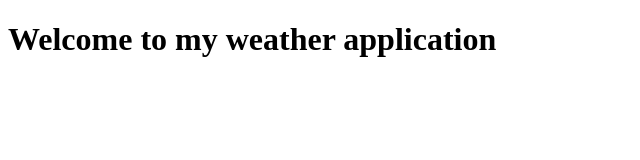
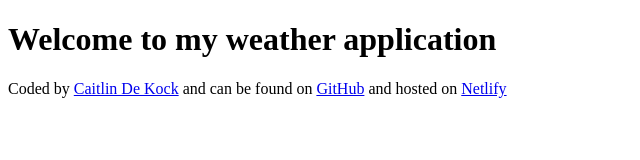
Before and after one commit to caitlinDeKock/shecodes-weather-application, a plain HTML site: page index.html in a window 1280 px wide. Shown: the whole page, without its empty margins (0-640 px from the left). Drawn offline with Linux system fonts and the light colour scheme.

Commit message:
Added footer + URLs in footer

```diff
--- a/index.html
+++ b/index.html
@@ -7,5 +7,15 @@
   </head>
   <body>
     <h1>Welcome to my weather application</h1>
+    <footer>
+      Coded by
+      <a href="https://github.com/caitlinDeKock">Caitlin De Kock</a> and can be
+      found on
+      <a href="https://github.com/caitlinDeKock/shecodes-weather-application"
+        >GitHub</a
+      >
+      and hosted on
+      <a href="https://cool-weather-application.netlify.app/">Netlify</a>
+    </footer>
   </body>
 </html>
```
Also changed, not shown: 1 other file.
